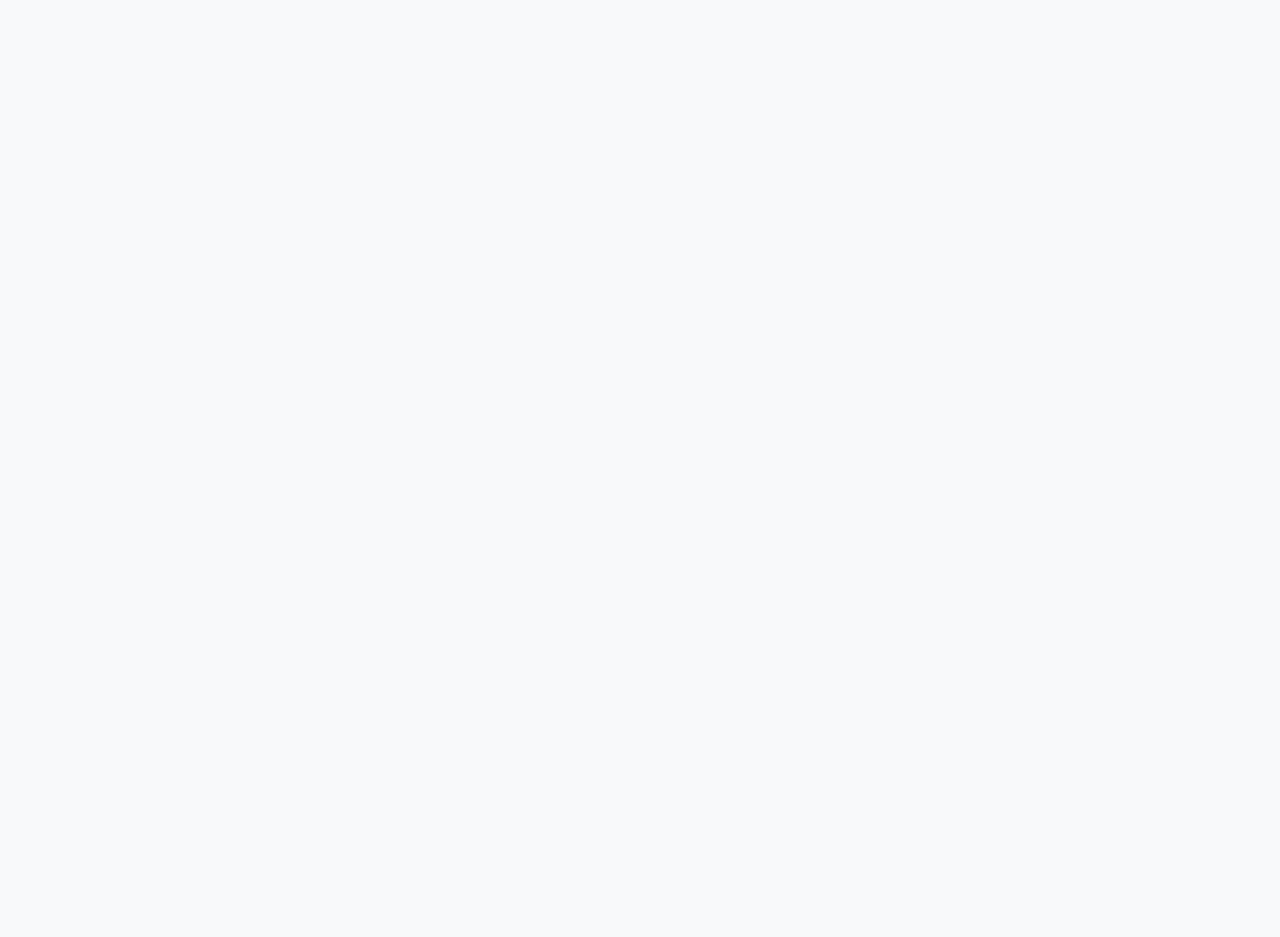
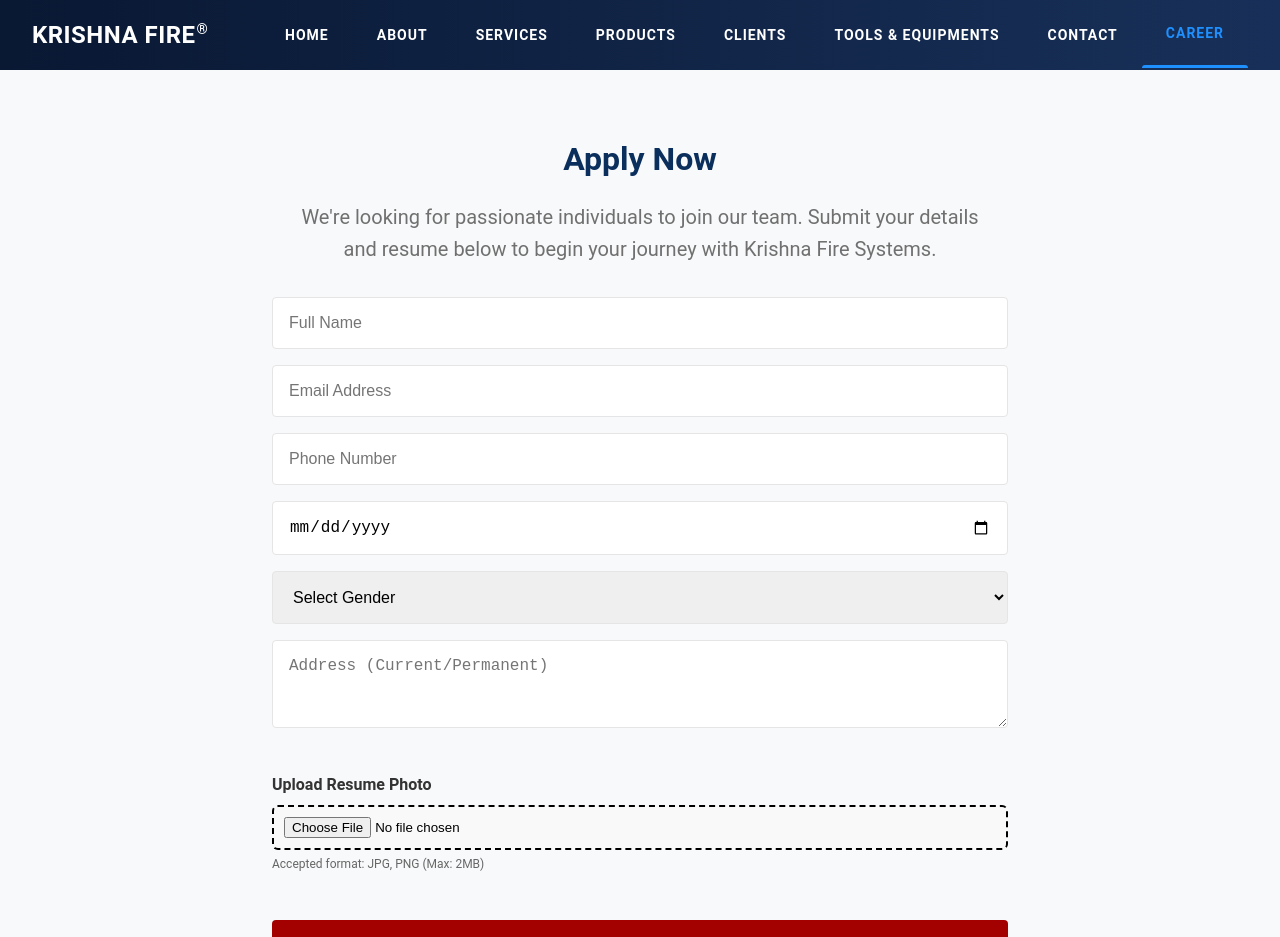
Before and after one commit to niteshsaxena03/KrishnaFiresystems, a React (Vite) app: page /careers in a window 1280 px wide. Before the commit this address had no page. Shown: the top 937 px of the page. Before the commit the page ends 800 px from the top, so only its background shows below. Built offline with nearby package versions, Linux system fonts and the light colour scheme.

Commit message:
CAREER PAGE ADDED

```diff
--- a/src/App.css
+++ b/src/App.css
@@ -0,0 +1,4 @@
+@keyframes progress {
+  0% { transform: translateX(-100%); }
+  100% { transform: translateX(100%); }
+}
--- a/src/components/Navbar.jsx
+++ b/src/components/Navbar.jsx
@@ -32,6 +32,7 @@ const Navbar = () => {
     { path: "/clients", label: "Clients" },
     { path: "/equipment", label: "Tools & Equipments" },
     { path: "/contact", label: "Contact" },
+    { path: "/careers", label: "Career" },
   ];
 
   const toggleMenu = () => {
--- /dev/null
+++ b/src/pages/Careers.jsx
@@ -0,0 +1,368 @@
+import React, { useState } from "react";
+import emailjs from "@emailjs/browser";
+import { theme } from "../theme";
+import { useMobile } from "../hooks/useMobile";
+
+const Careers = () => {
+  const isMobile = useMobile();
+  const [formData, setFormData] = useState({
+    name: "",
+    email: "",
+    phone: "",
+    dob: "",
+    gender: "",
+    address: "",
+  });
+
+
+  const [image, setImage] = useState(null);
+  const [url, setUrl] = useState("");
+  const [uploading, setUploading] = useState(false);
+  const [uploadProgress, setUploadProgress] = useState(0);
+  const [formSubmitted, setFormSubmitted] = useState(null);
+  const [submitting, setSubmitting] = useState(false);
+
+
+  const handleChange = (e) => {
+    const { name, value } = e.target;
+    setFormData((prev) => ({
+      ...prev,
+      [name]: value,
+    }));
+  };
+
+  const handleImageChange = (e) => {
+    setImage(e.target.files[0]);
+  };
+
+  const uploadImage = async () => {
+    if (!image) {
+      alert("Please select a resume photo.");
+      return;
+    }
+
+    setUploading(true);
+    setUploadProgress(0);
+
+    const formDataUpload = new FormData();
+    formDataUpload.append("file", image);
+    formDataUpload.append("upload_preset", "resume_data");
+    const fileName = image.name.split(".")[0];
+    formDataUpload.append("public_id", `Home/Resume/${fileName}`);
+
+    try {
+      const xhr = new XMLHttpRequest();
+      xhr.open(
+        "POST",
+        "https://api.cloudinary.com/v1_1/dhcodkhrw/image/upload"
+      );
+
+      xhr.upload.onprogress = (event) => {
+        if (event.lengthComputable) {
+          const percent = Math.round((event.loaded * 100) / event.total);
+          setUploadProgress(percent);
+        }
+      };
+
+      xhr.onload = () => {
+        const response = JSON.parse(xhr.responseText);
+        setUrl(response.secure_url);
+        setUploading(false);
+      };
+
+      xhr.onerror = () => {
+        alert("Upload failed.");
+        setUploading(false);
+      };
+
+      xhr.send(formDataUpload);
+    } catch (err) {
+      console.error(err);
+      setUploading(false);
+    }
+  };
+
+  const handleSubmit = (e) => {
+  e.preventDefault();
+
+  if (!url) {
+    alert("Please upload your resume photo before submitting.");
+    return;
+  }
+
+  setSubmitting(true); // Start progress
+
+  const templateParams = {
+    ...formData,
+    resume_url: url,
+  };
+
+  emailjs
+    .send(
+      "service_ru9c4u9", // Service ID
+      "template_6yygras", // Template ID
+      templateParams,
+      "5O2ipjpZs8QcmPHZB" // Public Key
+    )
+    .then(() => {
+    setFormSubmitted(true);
+    setFormData({
+        name: "",
+        email: "",
+        phone: "",
+        dob: "",
+        gender: "",
+        address: "",
+    });
+    setImage(null);
+    setUrl("");
+    setSubmitting(false);
+    window.scrollTo({ top: 0, behavior: "smooth" }); // ← scroll to top
+    })
+    .catch(() => {
+    setFormSubmitted(false);
+    setSubmitting(false);
+    window.scrollTo({ top: 0, behavior: "smooth" }); // ← scroll to top on failure
+    });
+
+};
+
+
+  const containerStyle = {
+    padding: theme.spacing.xl,
+    maxWidth: "800px",
+    margin: "0 auto",
+  };
+
+  const headerStyle = {
+    textAlign: "center",
+    marginBottom: theme.spacing.xl,
+  };
+
+  const titleStyle = {
+    fontSize: theme.typography.fontSize.xxl,
+    fontWeight: theme.typography.fontWeight.bold,
+    color: theme.colors.primary,
+    marginBottom: theme.spacing.md,
+  };
+
+  const subtitleStyle = {
+    fontSize: theme.typography.fontSize.lg,
+    color: theme.colors.gray,
+    maxWidth: "700px",
+    margin: "0 auto",
+    lineHeight: "1.6",
+  };
+
+  const inputStyle = {
+    width: "100%",
+    padding: theme.spacing.md,
+    marginBottom: theme.spacing.md,
+    borderRadius: theme.borderRadius.sm,
+    border: `1px solid ${theme.colors.lightGray}`,
+    fontSize: "16px",
+  };
+
+  const buttonStyle = {
+    backgroundColor: theme.colors.secondary,
+    color: "#fff",
+    padding: theme.spacing.md,
+    borderRadius: theme.borderRadius.sm,
+    border: "none",
+    fontWeight: "bold",
+    cursor: "pointer",
+    width: "100%",
+    marginTop: theme.spacing.lg,
+  };
+
+  return (
+
+    <div style={containerStyle}>
+      <header style={headerStyle}>
+        <h1 style={titleStyle}>Apply Now</h1>
+        <p style={subtitleStyle}>
+          We're looking for passionate individuals to join our team. Submit your
+          details and resume  below to begin your journey with Krishna Fire
+          Systems.
+        </p>
+      </header>
+
+      {submitting && (
+      <div
+        style={{
+        marginBottom: "1rem",
+        color: theme.colors.primary,
+        fontWeight: "bold",
+        }}
+    >
+        Submitting your application...
+        <div style={{ height: "4px", background: "#eee", marginTop: "5px" }}>
+        <div
+            style={{
+            height: "4px",
+            width: "100%",
+            background: theme.colors.secondary,
+            animation: "progress 2s linear infinite",
+            }}
+        />
+        </div>
+    </div>
+    )}
+
+    {formSubmitted === true && !submitting && (
+    <div
+        style={{
+        color: "#155724",
+        backgroundColor: "#d4edda",
+        border: "1px solid #c3e6cb",
+        padding: "10px 15px",
+        borderRadius: "4px",
+        marginBottom: "1rem",
+        fontWeight: "bold",
+        }}
+    >
+        ✅ Application submitted successfully!
+    </div>
+    )}
+
+    {formSubmitted === false && !submitting && (
+    <div
+        style={{
+        color: "#721c24",
+        backgroundColor: "#f8d7da",
+        border: "1px solid #f5c6cb",
+        padding: "10px 15px",
+        borderRadius: "4px",
+        marginBottom: "1rem",
+        fontWeight: "bold",
+        }}
+    >
+        ❌ Failed to submit the form. Please try again.
+    </div>
+)}
+
+
+      <form onSubmit={handleSubmit}>
+        <input
+          type="text"
+          name="name"
+          placeholder="Full Name"
+          value={formData.name}
+          onChange={handleChange}
+          style={inputStyle}
+          required
+        />
+        <input
+          type="email"
+          name="email"
+          placeholder="Email Address"
+          value={formData.email}
+          onChange={handleChange}
+          style={inputStyle}
+          required
+        />
+        <input
+          type="tel"
+          name="phone"
+          placeholder="Phone Number"
+          value={formData.phone}
+          onChange={handleChange}
+          style={inputStyle}
+          required
+        />
+        <input
+          type="date"
+          name="dob"
+          placeholder="Date of Birth"
+          value={formData.dob}
+          onChange={handleChange}
+          style={inputStyle}
+          required
+        />
+        <select
+          name="gender"
+          value={formData.gender}
+          onChange={handleChange}
+          style={inputStyle}
+          required
+        >
+          <option value="">Select Gender</option>
+          <option value="Male">Male</option>
+          <option value="Female">Female</option>
+          <option value="Other">Other</option>
+        </select>
+        <textarea
+          name="address"
+          placeholder="Address (Current/Permanent)"
+          value={formData.address}
+          onChange={handleChange}
+          rows={3}
+          style={inputStyle}
+          required
+        />
+
+        <div style={{ margin: "20px 0" }}>
+        <label
+            htmlFor="resume-upload"
+            style={{
+            display: "block",
+            marginBottom: "8px",
+            fontWeight: "600",
+            color: "#333",
+            fontSize: "16px",
+            }}
+        >
+            Upload Resume Photo
+        </label>
+
+        <input
+            id="resume-upload"
+            type="file"
+            accept="image/*"
+            onChange={handleImageChange}
+            style={{
+            padding: "10px",
+            border: "2px dashed ",
+            borderRadius: "6px",
+            width: "100%",
+            backgroundColor: "#f9f9f9",
+            cursor: "pointer",
+            }}
+        />
+        <small style={{ color: "#666", fontSize: "12px" }}>
+            Accepted format: JPG, PNG (Max: 2MB)
+        </small>
+        </div>
+
+
+        <button type="button" onClick={uploadImage} style={buttonStyle}>
+        {uploading ? "Uploading..." : "Upload Resume Photo"}
+        </button>
+
+
+        {uploading && (
+          <div style={{ marginTop: "10px" }}>
+            Uploading: {uploadProgress}%{" "}
+            <progress value={uploadProgress} max="100" />
+          </div>
+        )}
+
+        {url && (
+          <div style={{ marginTop: "10px" }}>
+            <img
+              src={url}
+              alt="Resume"
+              style={{ width: "150px", borderRadius: "8px" }}
+            />
+          </div>
+        )}
+
+        <button type="submit" style={buttonStyle}>
+          Submit Application
+        </button>
+      </form>
+    </div>
+  );
+};
+
+export default Careers;
--- a/src/pages/Contact.jsx
+++ b/src/pages/Contact.jsx
@@ -1,4 +1,4 @@
-    import { useState } from "react";
+import { useState } from "react";
 import { theme } from "../theme";
 import { useMobile } from "../hooks/useMobile";
 import emailjs from "@emailjs/browser";
--- a/src/routes/index.jsx
+++ b/src/routes/index.jsx
@@ -7,6 +7,8 @@ import Products from "../pages/Products";
 import Clients from "../pages/Clients";
 import Equipment from "../pages/Equipment";
 import Contact from "../pages/Contact";
+import Careers from "../pages/Careers";
+
 import ScrollToTop from "../components/ScrollToTop";
 
 const AppRoutes = () => {
@@ -22,6 +24,7 @@ const AppRoutes = () => {
         <Route path="/clients" element={<Clients />} />
         <Route path="/equipment" element={<Equipment />} />
         <Route path="/contact" element={<Contact />} />
+        <Route path="/careers" element={<Careers/>} />
       </Route>
     </Routes>
    </>
```
Also changed, not shown: public/Resume_CV_Format_Download-28-1-min.jpg (added), 1 other file (tests, documents, lock files or other folders).
